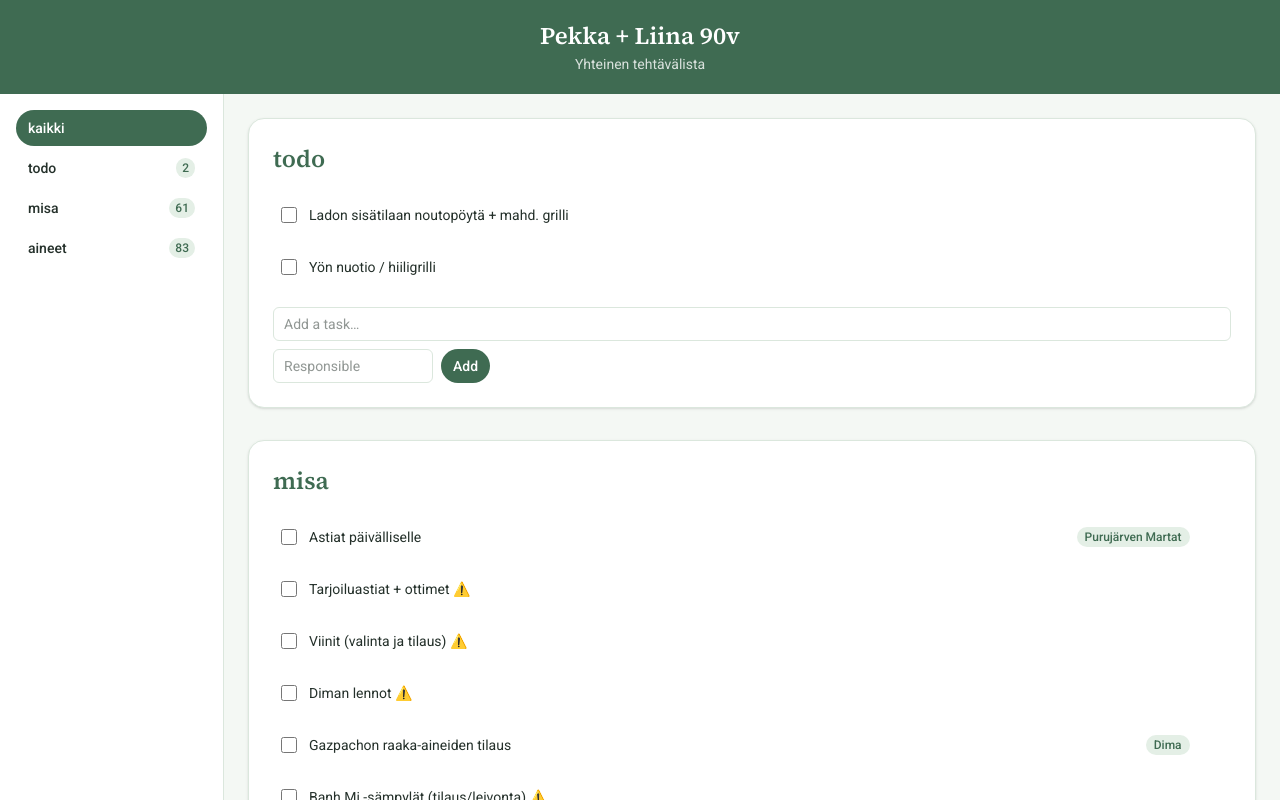
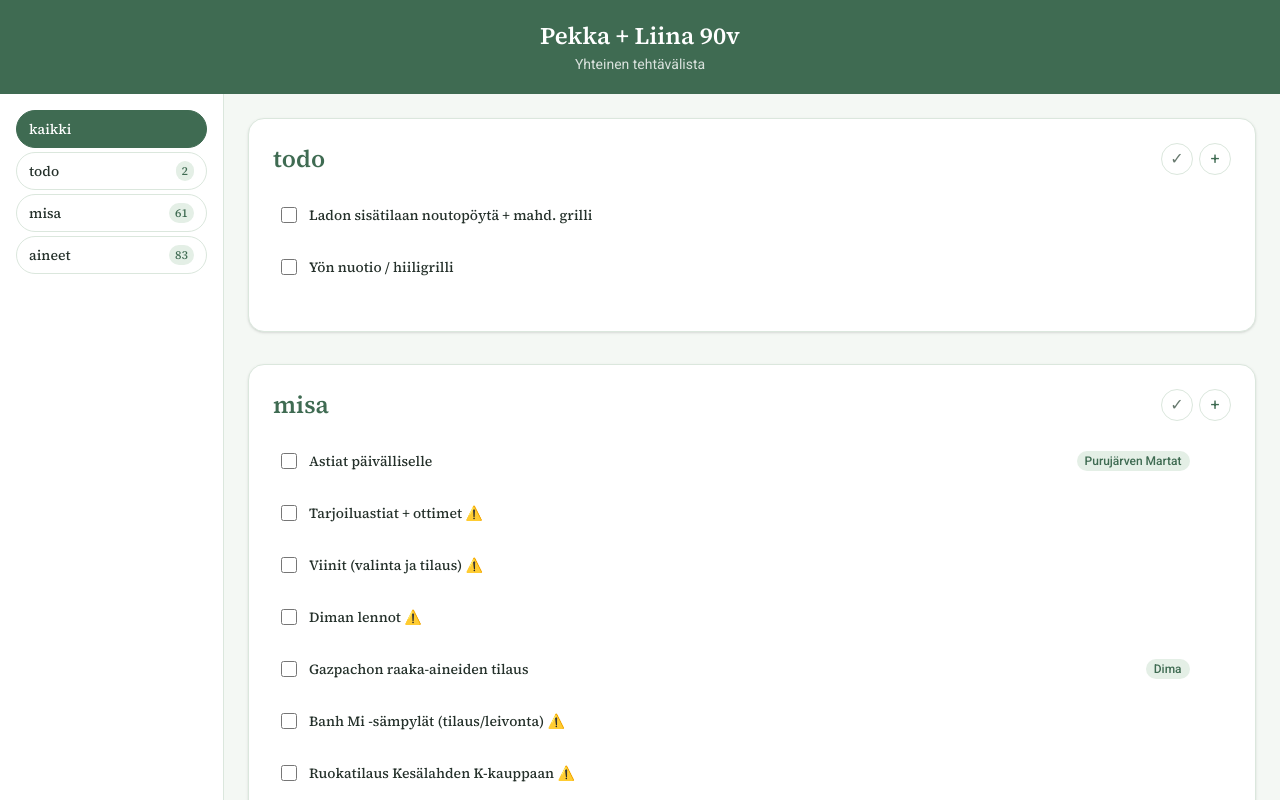
Before and after one commit to mrako/plmisa, a Next.js app: page / in a window 1280 px wide. Shown: the top 800 px of the page. Built offline with nearby package versions, Linux system fonts and the light colour scheme.

Commit message:
fix: Update layout for adding tasks

```diff
--- a/src/app/page.tsx
+++ b/src/app/page.tsx
@@ -1,5 +1,10 @@
+import { Suspense } from "react";
 import TaskApp from "@/components/TaskApp";
 
 export default function Home() {
-  return <TaskApp />;
+  return (
+    <Suspense>
+      <TaskApp />
+    </Suspense>
+  );
 }
--- a/src/components/TaskApp.tsx
+++ b/src/components/TaskApp.tsx
@@ -1,6 +1,7 @@
 "use client";
 
 import { useCallback, useEffect, useRef, useState } from "react";
+import { useRouter, useSearchParams } from "next/navigation";
 import type { Section, TaskState } from "@/lib/types";
 
 const ALL_FILTER = "all" as const;
@@ -19,6 +20,22 @@ export default function TaskApp() {
   const [error, setError] = useState<string | null>(null);
   const [newTaskText, setNewTaskText] = useState<Record<string, string>>({});
   const [newTaskResponsible, setNewTaskResponsible] = useState<Record<string, string>>({});
+  const [openAddForm, setOpenAddForm] = useState<Record<string, boolean>>({});
+
+  const router = useRouter();
+  const searchParams = useSearchParams();
+  const hideDone = searchParams.get("hideDone") === "1";
+
+  function toggleHideDone() {
+    const params = new URLSearchParams(searchParams.toString());
+    if (hideDone) {
+      params.delete("hideDone");
+    } else {
+      params.set("hideDone", "1");
+    }
+    const query = params.toString();
+    router.replace(query ? `?${query}` : "?", { scroll: false });
+  }
 
   const saveTimeout = useRef<ReturnType<typeof setTimeout> | null>(null);
 
@@ -159,10 +176,10 @@ export default function TaskApp() {
           <li>
             <button
               onClick={() => setFilter(ALL_FILTER)}
-              className={`flex items-center gap-2 whitespace-nowrap rounded-full px-2.5 py-1.5 text-left text-xs font-medium transition-colors sm:w-full sm:px-3 sm:py-2 sm:text-sm ${
+              className={`flex items-center gap-2 whitespace-nowrap rounded-full border px-2.5 py-1.5 text-left font-heading text-xs font-medium transition-colors sm:w-full sm:px-3 sm:py-2 sm:text-sm ${
                 filter === ALL_FILTER
-                  ? "bg-accent text-white"
-                  : "text-foreground hover:bg-accent-light"
+                  ? "border-accent bg-accent text-white"
+                  : "border-line text-foreground hover:bg-accent-light"
               }`}
             >
               kaikki
@@ -175,10 +192,10 @@ export default function TaskApp() {
               <li key={section.id}>
                 <button
                   onClick={() => setFilter(section.id)}
-                  className={`flex items-center justify-between gap-2 whitespace-nowrap rounded-full px-2.5 py-1.5 text-left text-xs font-medium transition-colors sm:w-full sm:px-3 sm:py-2 sm:text-sm ${
+                  className={`flex items-center justify-between gap-2 whitespace-nowrap rounded-full border px-2.5 py-1.5 text-left font-heading text-xs font-medium transition-colors sm:w-full sm:px-3 sm:py-2 sm:text-sm ${
                     isActive
-                      ? "bg-accent text-white"
-                      : "text-foreground hover:bg-accent-light"
+                      ? "border-accent bg-accent text-white"
+                      : "border-line text-foreground hover:bg-accent-light"
                   }`}
                 >
                   <span>{section.name}</span>
@@ -208,23 +225,64 @@ export default function TaskApp() {
         )}
 
         <div className="flex flex-col gap-8">
-          {visibleSections.map((section) => (
+          {visibleSections.map((section) => {
+            const isFormOpen = Boolean(openAddForm[section.id]);
+            const visibleTasks = hideDone
+              ? section.tasks.filter((t) => !t.done)
+              : section.tasks;
+            return (
               <section
                 key={section.id}
                 className="rounded-2xl border border-line bg-card p-4 shadow-sm sm:p-6"
               >
-              <h1 className="mb-4 font-heading text-2xl font-semibold text-accent">
+                <div className="mb-4 flex items-center justify-between gap-2">
+                  <h1 className="font-heading text-2xl font-semibold text-accent">
                     {section.name}
                   </h1>
+                  <div className="flex items-center gap-1.5">
+                    <button
+                      type="button"
+                      onClick={toggleHideDone}
+                      aria-pressed={hideDone}
+                      aria-label={hideDone ? "Show finished tasks" : "Hide finished tasks"}
+                      title={hideDone ? "Show finished tasks" : "Hide finished tasks"}
+                      className={`flex h-8 w-8 shrink-0 items-center justify-center rounded-full border transition-colors ${
+                        hideDone
+                          ? "border-accent bg-accent text-white"
+                          : "border-line text-muted hover:bg-accent-light hover:text-accent"
+                      }`}
+                    >
+                      ✓
+                    </button>
+                    <button
+                      type="button"
+                      onClick={() =>
+                        setOpenAddForm((prev) => ({
+                          ...prev,
+                          [section.id]: !prev[section.id],
+                        }))
+                      }
+                      aria-label={isFormOpen ? "Hide add task form" : "Show add task form"}
+                      title={isFormOpen ? "Hide add task form" : "Add a task"}
+                      className="flex h-8 w-8 shrink-0 items-center justify-center rounded-full border border-line text-accent hover:bg-accent-light"
+                    >
+                      {isFormOpen ? "−" : "+"}
+                    </button>
+                  </div>
+                </div>
 
                 <ul className="mb-4 flex flex-col gap-1">
-                {section.tasks.length === 0 && (
-                  <li className="text-sm text-muted">No tasks yet.</li>
+                  {visibleTasks.length === 0 && (
+                    <li className="text-sm text-muted">
+                      {section.tasks.length === 0
+                        ? "No tasks yet."
+                        : "All done — finished tasks are hidden."}
+                    </li>
                   )}
-                {section.tasks.map((task) => (
+                  {visibleTasks.map((task) => (
                     <li
                       key={task.id}
-                    className="group flex items-center gap-3 rounded-md px-2 py-2 hover:bg-accent-light/40"
+                      className="group flex flex-wrap items-center gap-x-3 gap-y-1 rounded-md px-2 py-2 hover:bg-accent-light/40"
                     >
                       <input
                         type="checkbox"
@@ -233,15 +291,17 @@ export default function TaskApp() {
                         className="h-4 w-4 shrink-0 accent-ok"
                       />
                       <span
-                      className={`flex-1 text-sm ${
+                        className={`min-w-0 flex-1 font-heading text-sm font-medium ${
                           task.done ? "text-muted line-through" : "text-foreground"
                         }`}
                       >
                         {task.text}
                       </span>
                       {task.responsible && (
-                      <span className="shrink-0 rounded-full bg-accent-light px-2 py-0.5 text-xs font-medium text-accent">
+                        <span className="order-last ml-7 block w-full sm:ml-0 sm:contents">
+                          <span className="inline-block rounded-full bg-accent-light px-2 py-0.5 text-xs font-medium text-accent">
                             {task.responsible}
+                          </span>
                         </span>
                       )}
                       <button
@@ -256,6 +316,7 @@ export default function TaskApp() {
                   ))}
                 </ul>
 
+                {isFormOpen && (
                   <form
                     onSubmit={(e) => {
                       e.preventDefault();
@@ -264,6 +325,7 @@ export default function TaskApp() {
                     className="flex flex-col gap-2"
                   >
                     <input
+                      autoFocus
                       value={newTaskText[section.id] ?? ""}
                       onChange={(e) =>
                         setNewTaskText((prev) => ({ ...prev, [section.id]: e.target.value }))
@@ -293,11 +355,14 @@ export default function TaskApp() {
                       </button>
                     </div>
                   </form>
+                )}
               </section>
-          ))}
+            );
+          })}
         </div>
       </main>
       </div>
     </div>
   );
+
 }
```
Lines whose indentation alone changed are shown as unchanged.
